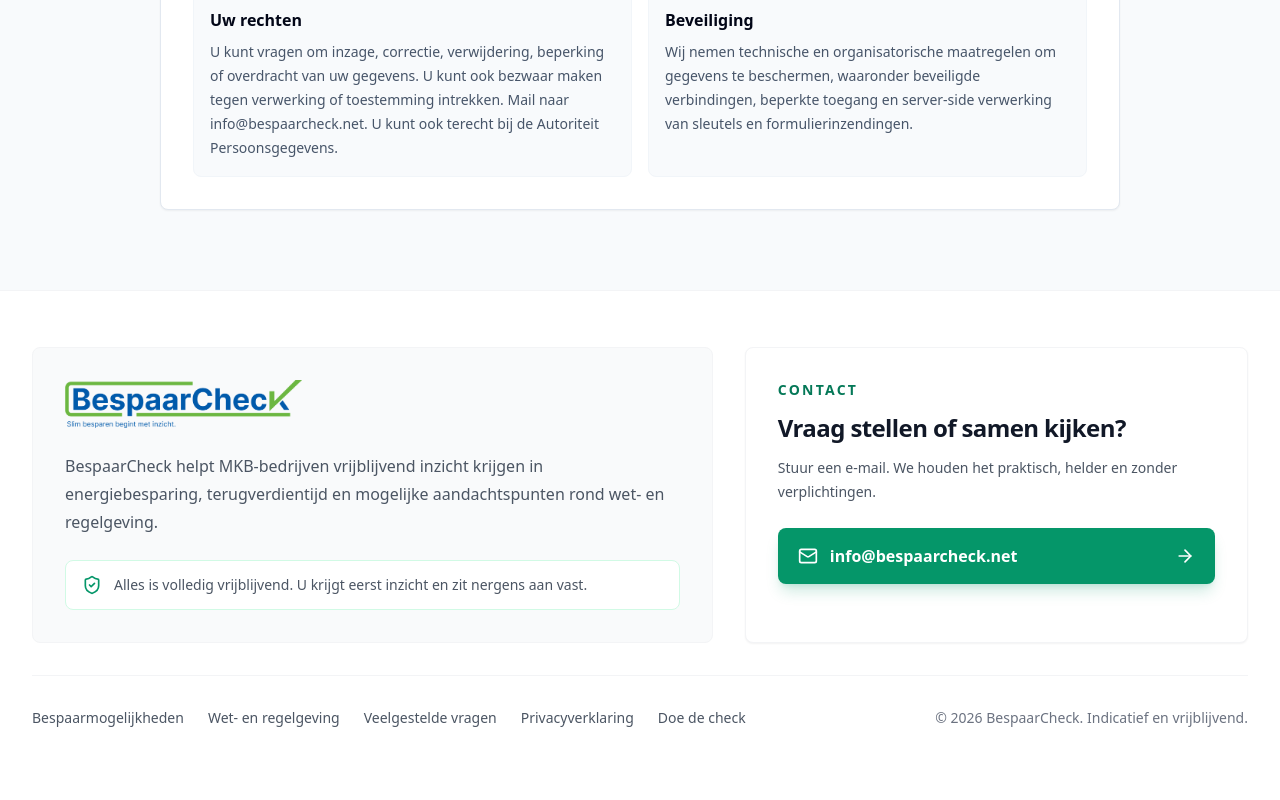
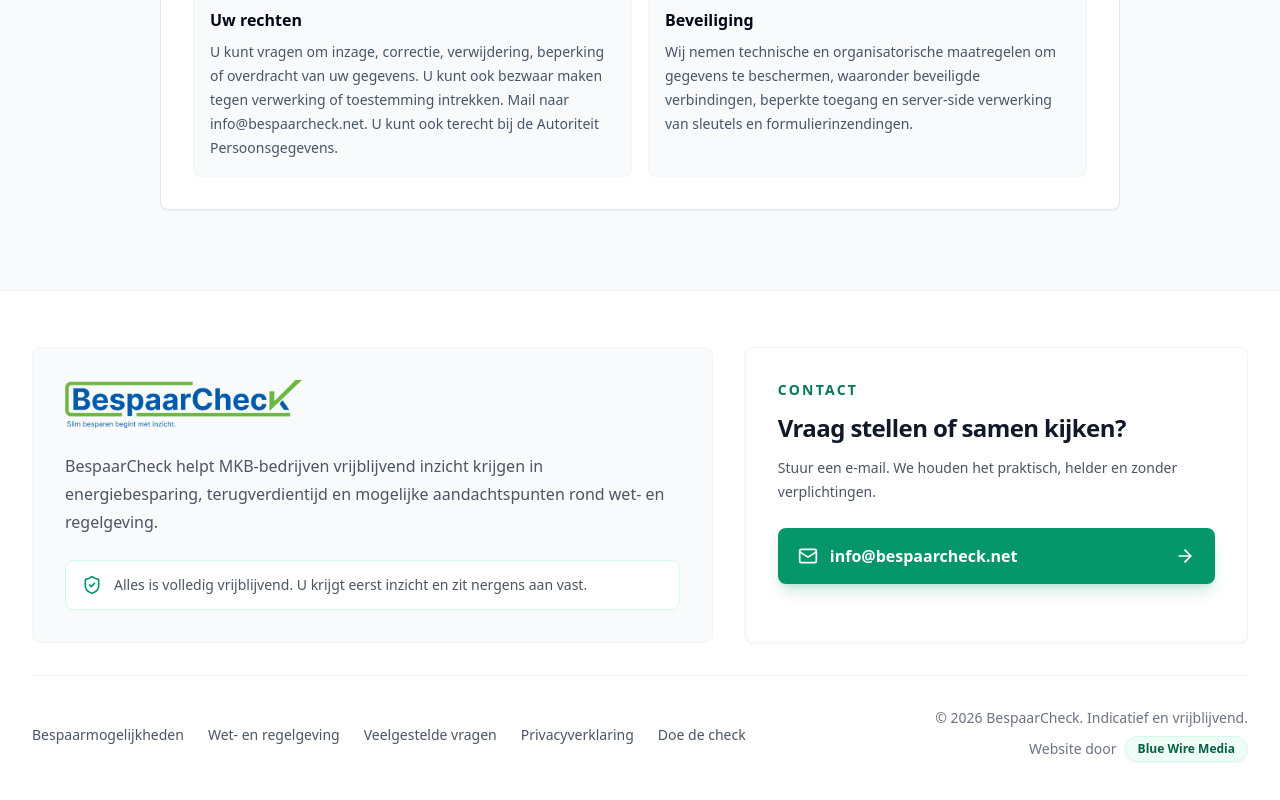
Before and after one commit to bartmail14-dev/BespaarCheck-v2, a React (Vite) app: page / in a window 1280 px wide. Shown: the part 7770-8570 px from the top of the page. Built offline with nearby package versions, Linux system fonts and the light colour scheme; no server answers.

Commit message:
Add Blue Wire Media footer credit

```diff
--- a/src/components/Footer.tsx
+++ b/src/components/Footer.tsx
@@ -13,6 +13,7 @@ export function Footer() {
         contactText: 'Send an e-mail. We keep it practical, clear and without obligations.',
         navLabel: 'Footer navigation',
         copyright: 'Indicative and non-binding.',
+        credit: 'Website by',
         links: [
           { label: 'Saving options', href: '#savings' },
           { label: 'Rules and regulations', href: '#regelgeving' },
@@ -30,6 +31,7 @@ export function Footer() {
         contactText: 'Stuur een e-mail. We houden het praktisch, helder en zonder verplichtingen.',
         navLabel: 'Footer navigatie',
         copyright: 'Indicatief en vrijblijvend.',
+        credit: 'Website door',
         links: [
           { label: 'Bespaarmogelijkheden', href: '#savings' },
           { label: 'Wet- en regelgeving', href: '#regelgeving' },
@@ -93,9 +95,22 @@ export function Footer() {
             ))}
           </nav>
 
-          <p className="text-sm text-gray-500 dark:text-gray-400">
-            © {new Date().getFullYear()} BespaarCheck. {text.copyright}
-          </p>
+          <div className="space-y-2 text-sm text-gray-500 dark:text-gray-400 md:text-right">
+            <p>
+              &copy; {new Date().getFullYear()} BespaarCheck. {text.copyright}
+            </p>
+            <p className="flex flex-wrap items-center gap-2 md:justify-end">
+              {text.credit}{' '}
+              <a
+                href="https://bluewiremedia.nl"
+                target="_blank"
+                rel="noopener noreferrer"
+                className="inline-flex items-center rounded-full border border-emerald-100 bg-emerald-50/80 px-3 py-1 text-xs font-semibold text-emerald-800 shadow-sm transition-all hover:-translate-y-0.5 hover:border-emerald-200 hover:bg-emerald-100 dark:border-sky-300/20 dark:bg-sky-400/10 dark:text-sky-100 dark:hover:border-sky-300/35 dark:hover:bg-sky-400/15"
+              >
+                Blue Wire Media
+              </a>
+            </p>
+          </div>
         </div>
       </div>
     </footer>
```
